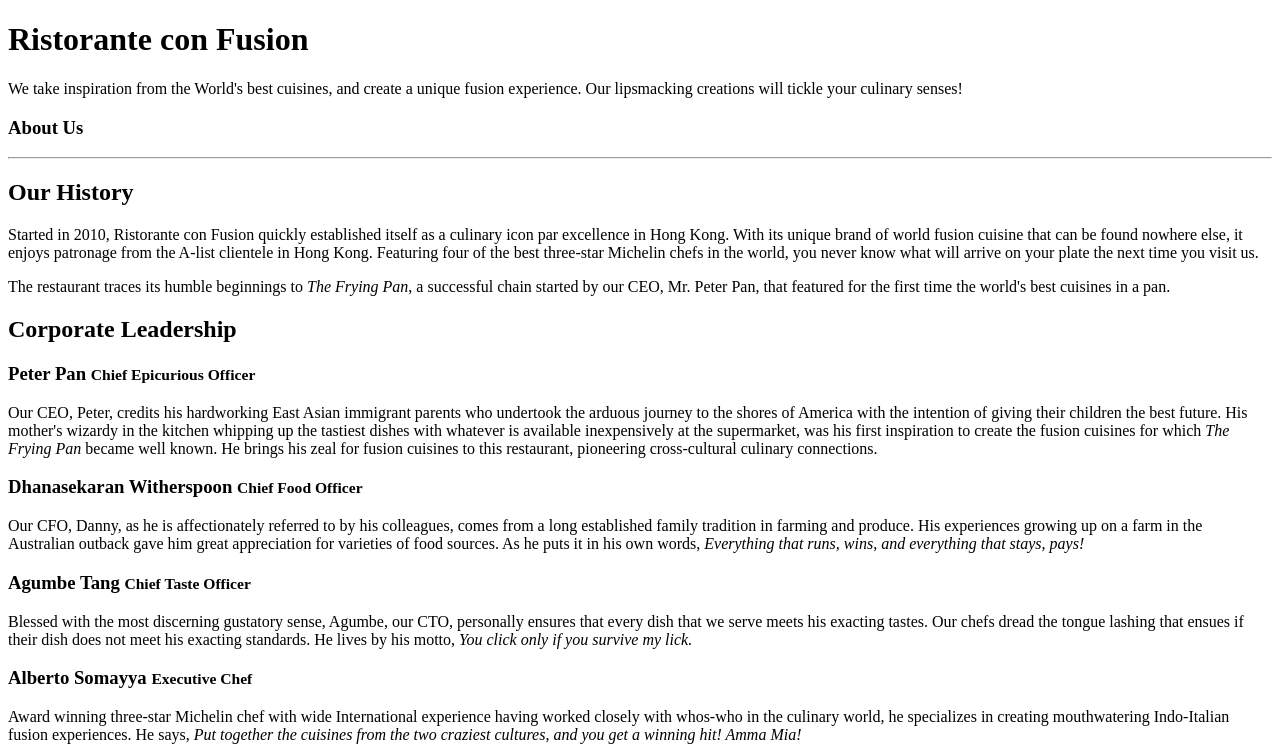
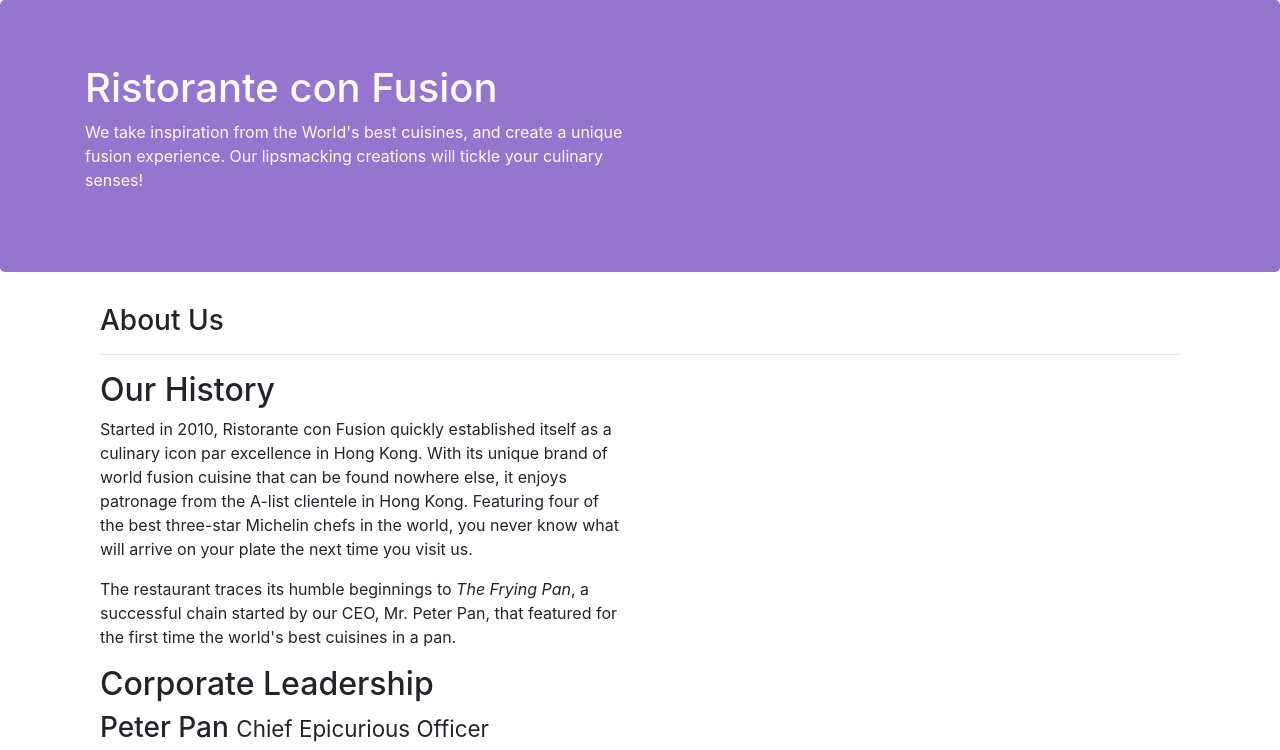
Before and after one commit to longITsince2021/Responsive-Design-and-Bootstrap-Grid-System-Part-1, a website: page aboutus.html in a window 1280 px wide. Shown: the top 750 px of the page. Drawn offline with nearby package versions, Linux system fonts and the light colour scheme.

Commit message:
Assignment1

```diff
--- a/aboutus.html
+++ b/aboutus.html
@@ -2,9 +2,16 @@
 <html lang="en">
 
 <head>
+    <title>Ristorante Con Fusion: About Us</title>
+    <meta charset="utf-8">
+    <meta name="viewport" content="width=device-width, initial-scale=1, shrink-to-fit=no">
+    <meta http-equiv="x-ua-compatible" content="ie=edge">
 
-    <title>Ristorante Con Fusion: About Us</title>
-
+    <link rel="stylesheet" href="css/styles2.css">
+    <link rel="stylesheet" href="node_modules/bootstrap/dist/css/bootstrap.min.css">
+    <script src="node_modules/jquery/dist/jquery.slim.min.js"></script>
+    <script src="node_modules/popper.js/dist/umd/popper.min.js"></script>
+    <script src="node_modules/bootstrap/dist/js/bootstrap.min.js"></script>
 </head>
 
 <body>
@@ -22,15 +29,15 @@
         </div>
     </header>
 
-    <div>
-        <div>
+    <div class="container">
+        <div class="col-12 col-sm-12">
             <div>
                <h3>About Us</h3>
                <hr>
             </div>
         </div>
 
-        <div>
+        <div class="col-12 col-sm-6">
             <div>
                 <h2>Our History</h2>
                 <p>Started in 2010, Ristorante con Fusion quickly established itself as a culinary icon par excellence in Hong Kong. With its unique brand of world fusion cuisine that can be found nowhere else, it enjoys patronage from the A-list clientele in Hong Kong.  Featuring four of the best three-star Michelin chefs in the world, you never know what will arrive on your plate the next time you visit us.</p>
@@ -41,17 +48,17 @@
         </div>
 
 
-        <div>
+        <div class="col-12 col-sm-12">
             <div>
                 <h2>Corporate Leadership</h2>
                 <h3>Peter Pan <small>Chief Epicurious Officer</small></h3>
-                <p>Our CEO, Peter, credits his hardworking East Asian immigrant parents who undertook the arduous journey to the shores of America with the intention of giving their children the best future. His mother's wizardy in the kitchen whipping up the tastiest dishes with whatever is available inexpensively at the supermarket, was his first inspiration to create the fusion cuisines for which <em>The Frying Pan</em> became well known. He brings his zeal for fusion cuisines to this restaurant, pioneering cross-cultural culinary connections.</p>
+                <p class="d-none d-sm-block">Our CEO, Peter, credits his hardworking East Asian immigrant parents who undertook the arduous journey to the shores of America with the intention of giving their children the best future. His mother's wizardy in the kitchen whipping up the tastiest dishes with whatever is available inexpensively at the supermarket, was his first inspiration to create the fusion cuisines for which <em>The Frying Pan</em> became well known. He brings his zeal for fusion cuisines to this restaurant, pioneering cross-cultural culinary connections.</p>
                 <h3>Dhanasekaran Witherspoon <small>Chief Food Officer</small></h3>
-                <p>Our CFO, Danny, as he is affectionately referred to by his colleagues, comes from a long established family tradition in farming and produce. His experiences growing up on a farm in the Australian outback gave him great appreciation for varieties of food sources. As he puts it in his own words, <em>Everything that runs, wins, and everything that stays, pays!</em></p>
+                <p class="d-none d-sm-block">Our CFO, Danny, as he is affectionately referred to by his colleagues, comes from a long established family tradition in farming and produce. His experiences growing up on a farm in the Australian outback gave him great appreciation for varieties of food sources. As he puts it in his own words, <em>Everything that runs, wins, and everything that stays, pays!</em></p>
                 <h3>Agumbe Tang <small>Chief Taste Officer</small></h3>
-                <p>Blessed with the most discerning gustatory sense, Agumbe, our CTO, personally ensures that every dish that we serve meets his exacting tastes. Our chefs dread the tongue lashing that ensues if their dish does not meet his exacting standards. He lives by his motto, <em>You click only if you survive my lick.</em></p>
+                <p class="d-none d-sm-block">Blessed with the most discerning gustatory sense, Agumbe, our CTO, personally ensures that every dish that we serve meets his exacting tastes. Our chefs dread the tongue lashing that ensues if their dish does not meet his exacting standards. He lives by his motto, <em>You click only if you survive my lick.</em></p>
                 <h3>Alberto Somayya <small>Executive Chef</small></h3>
-                <p>Award winning three-star Michelin chef with wide International experience having worked closely with whos-who in the culinary world, he specializes in creating mouthwatering Indo-Italian fusion experiences. He says, <em>Put together the cuisines from the two craziest cultures, and you get a winning hit! Amma Mia!</em></p>
+                <p class="d-none d-sm-block">Award winning three-star Michelin chef with wide International experience having worked closely with whos-who in the culinary world, he specializes in creating mouthwatering Indo-Italian fusion experiences. He says, <em>Put together the cuisines from the two craziest cultures, and you get a winning hit! Amma Mia!</em></p>
             </div>
        </div>
 
--- a/css/styles.css
+++ b/css/styles.css
@@ -16,7 +16,7 @@
 .jumbotron{
     padding: 70px 30px 70px 30px;
     margin: 0px auto;
-    background: #9575CD;
+    background: #9575CD !important;
     color: floralwhite;
 }
 address{
--- /dev/null
+++ b/css/styles2.css
@@ -0,0 +1,8 @@
+.jumbotron{
+    background-color: #9575CD !important;
+    color: floralwhite;
+}
+.footer{
+    padding-top: 30px;
+    background-color: #d1c4e9;
+}
```
